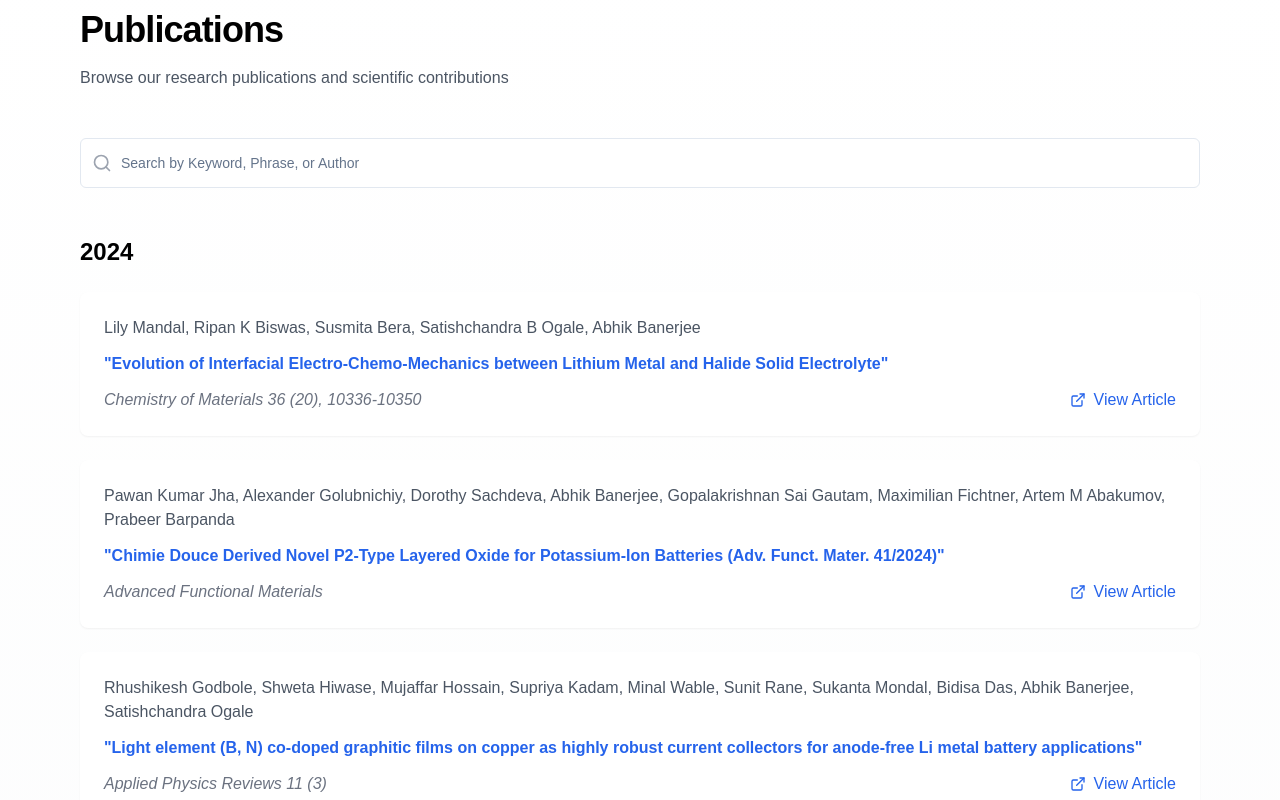
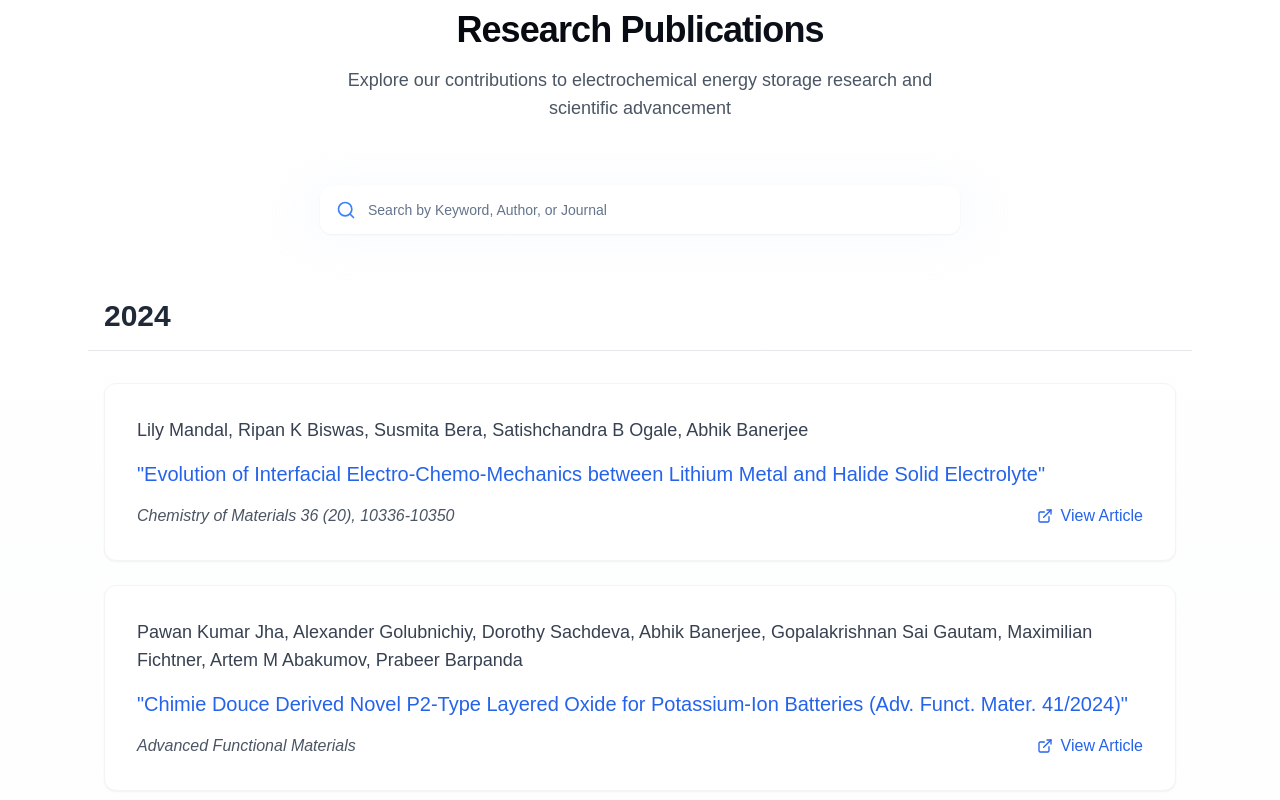
Before and after one commit to amalmmfs/eesl, a Next.js app: page /publications in a window 1280 px wide. Shown: the part 200-1000 px from the top of the page. Built offline with nearby package versions, Linux system fonts and the light colour scheme.

Commit message:
🐞 fix: publications page ui

```diff
--- a/src/app/data/publications.ts
+++ b/src/app/data/publications.ts
@@ -90,7 +90,7 @@ export interface Publication {
       authors: [
         "Subha Samanta",
         "Susmita Bera",
-        "Ropan K Biswas",
+        "Ripan K Biswas",
         "Sukanta Mondal",
         "Lily Mandal",
         "Abhik Banerjee",
--- a/src/app/publications/page.tsx
+++ b/src/app/publications/page.tsx
@@ -1,20 +1,15 @@
 "use client";
 
-import { useEffect, useState } from "react";
+import { useState } from "react";
 import { Input } from "@/components/ui/input";
 import { Button } from "@/components/ui/button";
 import { Search, ExternalLink } from "lucide-react";
-import { publications } from "@/app/data/publications";
+import { publications } from "../data/publications";
 
 export default function PublicationsPage() {
-  const [isClient, setIsClient] = useState(false);
   const [search, setSearch] = useState("");
   const [currentPage, setCurrentPage] = useState(1);
   const publicationsPerPage = 10;
-
-  useEffect(() => {
-    setIsClient(true);
-  }, []);
 
   const filteredPublications = publications.filter((pub) => {
     const searchLower = search.toLowerCase();
@@ -27,7 +22,6 @@ export default function PublicationsPage() {
     );
   });
 
-  // Get current publications
   const indexOfLastPublication = currentPage * publicationsPerPage;
   const indexOfFirstPublication = indexOfLastPublication - publicationsPerPage;
   const currentPublications = filteredPublications.slice(
@@ -35,43 +29,44 @@ export default function PublicationsPage() {
     indexOfLastPublication
   );
 
-  // Get unique years only from current publications
   const years = [...new Set(currentPublications.map((pub) => pub.year))].sort(
     (a, b) => b - a
   );
 
-  // Calculate page numbers
   const pageNumbers = Math.ceil(
     filteredPublications.length / publicationsPerPage
   );
 
-  if (!isClient) {
-    return null; // Return null on server-side
-  }
-
   return (
     <div className="min-h-screen bg-gradient-to-b from-white to-gray-50">
-      <div className="container mx-auto px-4 py-16 max-w-6xl">
-        <div className="mb-12">
-          <h1 className="text-4xl font-bold tracking-tight mb-4">
-            Publications
+      <div className="container mx-auto px-4 sm:px-6 py-8 sm:py-12 md:py-16 max-w-6xl">
+        {/* Responsive Header */}
+        <div className="text-center mb-8 sm:mb-12 md:mb-16">
+          <h1 className="text-3xl sm:text-4xl md:text-4xl font-bold tracking-tight mb-3 sm:mb-4 bg-clip-text text-transparent bg-gradient-to-r from-black to-gray-900">
+            Research Publications
           </h1>
-          <p className="text-gray-600">
-            Browse our research publications and scientific contributions
+          <p className="text-gray-600 text-base sm:text-lg max-w-2xl mx-auto px-4">
+            Explore our contributions to electrochemical energy storage research
+            and scientific advancement
           </p>
         </div>
 
-        <div className="relative mb-12">
-          <Search className="absolute left-3 top-1/2 transform -translate-y-1/2 text-gray-400 h-5 w-5" />
-          <Input
-            type="search"
-            placeholder="Search by Keyword, Phrase, or Author"
-            className="pl-10 py-6 text-lg"
-            value={search}
-            onChange={(e) => setSearch(e.target.value)}
-          />
+        {/* Responsive Search */}
+        <div className="relative mb-8 sm:mb-12 md:mb-16 max-w-2xl mx-auto px-4">
+          <div className="absolute inset-0 bg-blue-100 blur-xl opacity-20"></div>
+          <div className="relative bg-white rounded-xl shadow-sm">
+            <Search className="absolute left-3 sm:left-4 top-1/2 transform -translate-y-1/2 text-blue-500 h-4 sm:h-5 w-4 sm:w-5" />
+            <Input
+              type="search"
+              placeholder="Search by Keyword, Author, or Journal"
+              className="pl-10 sm:pl-12 pr-4 py-4 sm:py-6 text-base sm:text-lg border-none ring-2 ring-transparent focus:ring-blue-200 rounded-xl"
+              value={search}
+              onChange={(e) => setSearch(e.target.value)}
+            />
+          </div>
         </div>
 
+        {/* Responsive Publications List */}
         {years.map((year) => {
           const yearPublications = currentPublications.filter(
             (pub) => pub.year === year
@@ -79,27 +74,31 @@ export default function PublicationsPage() {
           if (yearPublications.length === 0) return null;
 
           return (
-            <div key={year} className="mb-12">
-              <h2 className="text-2xl font-semibold mb-6">{year}</h2>
-              <div className="space-y-6">
+            <div key={year} className="mb-8 sm:mb-12 md:mb-16">
+              <h2 className="text-2xl sm:text-3xl font-bold mb-6 sm:mb-8 text-gray-800 border-b pb-3 sm:pb-4 px-4">
+                {year}
+              </h2>
+              <div className="space-y-4 sm:space-y-6">
                 {yearPublications.map((pub) => (
                   <div
                     key={pub.id}
-                    className="bg-white p-6 rounded-lg shadow-sm hover:shadow-md transition-shadow"
+                    className="bg-white p-4 sm:p-6 md:p-8 rounded-xl shadow-sm hover:shadow-md transition-all duration-300 border border-gray-100 mx-4"
                   >
-                    <p className="text-gray-600 mb-3">
+                    <p className="text-gray-700 mb-3 sm:mb-4 text-base sm:text-lg break-words">
                       {pub.authors.join(", ")}
                     </p>
-                    <p className="font-semibold mb-3 text-blue-600">
+                    <p className="font-medium mb-3 sm:mb-4 text-lg sm:text-xl text-blue-600 break-words">
                       &quot;{pub.title}&quot;
                     </p>
-                    <div className="flex items-center justify-between">
-                      <p className="text-gray-500 italic">{pub.journal}</p>
+                    <div className="flex flex-col sm:flex-row sm:items-center justify-between gap-4 sm:gap-0">
+                      <p className="text-gray-600 italic text-sm sm:text-base">
+                        {pub.journal}
+                      </p>
                       <a
                         href={pub.publicationLink}
                         target="_blank"
                         rel="noopener noreferrer"
-                        className="flex items-center gap-2 text-blue-600 hover:text-blue-800"
+                        className="flex items-center gap-2 text-blue-600 hover:text-blue-800 font-medium transition-colors text-sm sm:text-base"
                       >
                         <ExternalLink className="h-4 w-4" />
                         View Article
@@ -112,22 +111,28 @@ export default function PublicationsPage() {
           );
         })}
 
+        {/* Responsive Pagination */}
         {pageNumbers > 1 && (
-          <div className="flex justify-center items-center gap-4 mt-12">
+          <div className="flex flex-col sm:flex-row justify-center items-center gap-4 mt-8 sm:mt-12 md:mt-16 px-4">
             <Button
               variant="outline"
               onClick={() => setCurrentPage((prev) => Math.max(prev - 1, 1))}
               disabled={currentPage === 1}
+              className="w-full sm:w-auto hover:bg-blue-50"
             >
               Previous
             </Button>
-            <div className="flex gap-2">
+            <div className="flex flex-wrap justify-center gap-2">
               {Array.from({ length: pageNumbers }, (_, i) => (
                 <Button
                   key={i + 1}
                   variant={currentPage === i + 1 ? "default" : "outline"}
                   onClick={() => setCurrentPage(i + 1)}
-                  className="min-w-[40px]"
+                  className={`min-w-[40px] ${
+                    currentPage === i + 1
+                      ? "bg-blue-600 hover:bg-blue-700"
+                      : "hover:bg-blue-50"
+                  }`}
                 >
                   {i + 1}
                 </Button>
@@ -139,6 +144,7 @@ export default function PublicationsPage() {
                 setCurrentPage((prev) => Math.min(prev + 1, pageNumbers))
               }
               disabled={currentPage === pageNumbers}
+              className="w-full sm:w-auto hover:bg-blue-50"
             >
               Next
             </Button>
```
